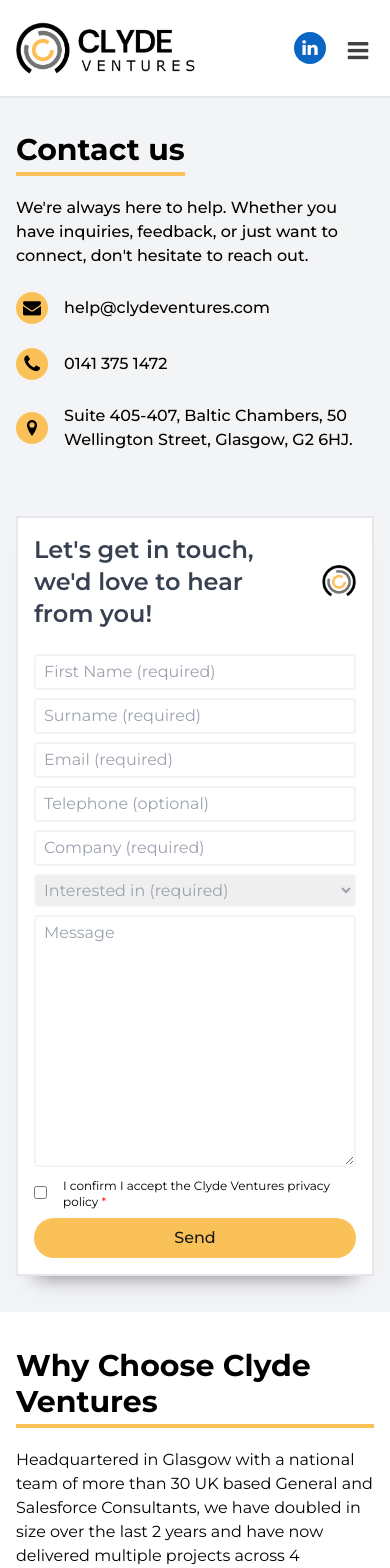
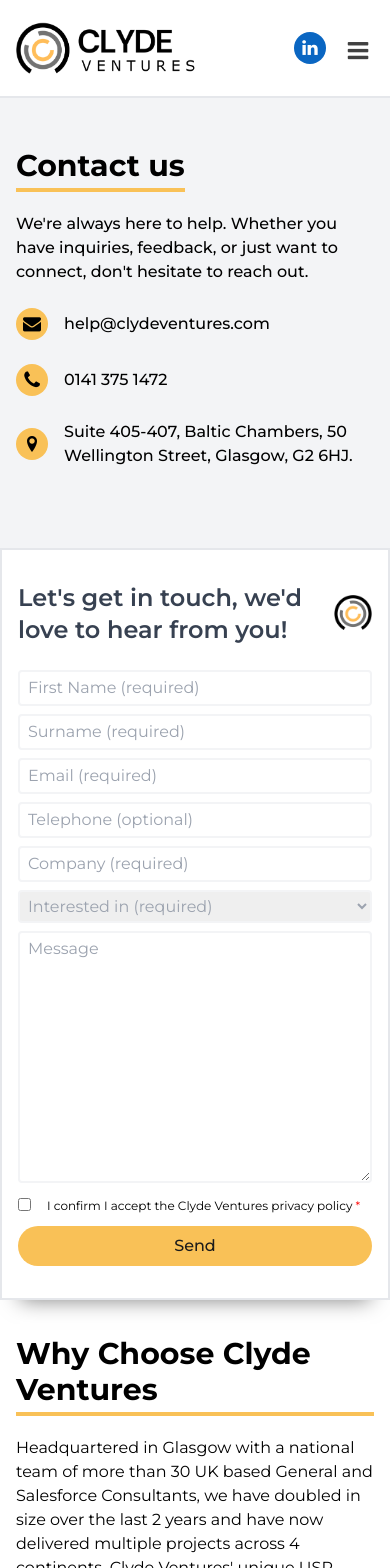
Before and after one commit to luke-meadows/clyde-ventures-2024, a Next.js app: page /contact in a window 390 px wide. Shown: the top 1568 px of the page. Built offline with nearby package versions, Linux system fonts and the light colour scheme.

Commit message:
Contact Form

```diff
--- a/app/about-us/meet-the-team/page.js
+++ b/app/about-us/meet-the-team/page.js
@@ -22,7 +22,7 @@
               <Image
                 key={i}
                 src={item.image}
-                className="h-[600px] md:h-[500px] object-cover object-top w-[100%] rounded-t"
+                className="h-[400px] md:h-[500px] object-cover object-top w-[100%] rounded-t"
                 objectPosition="bottom"
               />
               <div className="px-2 py-1 bg-primary-orange">
@@ -34,12 +34,14 @@
         </div>
         <div className="page-break"></div>
       </div>
+      <div className="hidden md:block">
         {activeTeamMember && (
           <TeamModal
             activeTeamMember={activeTeamMember}
             setActiveTeamMember={setActiveTeamMember}
           />
         )}
+      </div>
       <ContactSection />
     </AnimationWrapper>
   );
--- a/components/InfoBox.js
+++ b/components/InfoBox.js
@@ -31,7 +31,7 @@
   };
   const { title, subtitle } = infoboxes[infobox];
   return (
-    <div className="inner-container text-center">
+    <div className="inner-container-2 text-center">
       <div className="p-8 bg-black text-white card-rounding">
         <h2 className="text-3xl mb-6 font-semibold ">{title}</h2>
         {subtitle.map((p, i) => (
@@ -39,10 +39,12 @@
             {p}
           </p>
         ))}
-        <div className="flex gap-6 items-center mt-[25px] mx-auto w-fit text-sm">
-          <Link href="/contact" className="button py-3 center-contents">
-            Contact us
-          </Link>
+        <div className="flex gap-6 items-center mt-[25px] mx-auto w-fit text-sm ">
+          <div className="hidden md:block">
+            <Link href="/contact" className="button py-3 center-contents">
+              Contact us
+            </Link>
+          </div>
           {/* Additional buttons */}
           {children}
         </div>
--- a/components/contact/ContactForm.js
+++ b/components/contact/ContactForm.js
@@ -2,7 +2,7 @@
 
 export default function ContactForm() {
   return (
-    <div className="right w-full md:w-1/2 p-4 md:p-8 card-rounding bg-white border-2 border-gray-200 shadow-bottom">
+    <div className="right w-full md:w-1/2 py-8 md:py-4 px-4 md:px-8 card-rounding bg-white border-2 border-gray-200 shadow-bottom">
       <div className="flex gap-4 mb-6 items-center">
         <h2 className="text-2xl font-semibold text-gray-700">
           Let's get in touch, we'd love to hear from you!
--- a/components/contact/ContactSection.js
+++ b/components/contact/ContactSection.js
@@ -3,10 +3,10 @@
 export default function ContactSection() {
   return (
     <div className="bg-gray-100">
-      <div className="inner-container">
+      <div className="inner-container-2">
         <div className="page-break"></div>
         <div className="flex-col md:flex-row flex justify-between items-center gap-16">
-          <div className="left w-full md:w-1/2">
+          <div className="left w-full md:w-1/2 p-4 md:p-0">
             <h5 className="text-4xl mb-6 section-heading">Contact us</h5>
             <p className="max-w-[50ch]">
               We&apos;re always here to help. Whether you have inquiries,
@@ -37,7 +37,7 @@
           </div>
           <ContactForm />
         </div>
-        <div className="page-break"></div>
+        <div className="page-break hidden md:block"></div>
       </div>
     </div>
   );
--- a/components/education/CourseModules.js
+++ b/components/education/CourseModules.js
@@ -84,12 +84,12 @@
           learning and to provide access to relevant and impactful guest
           speakers, case studies and examples from the business world.
         </p>
-        <div className="grid grid-cols-2 gap-4 mt-8 text-left">
+        <div className="grid grid-cols-1 md:grid-cols-2 gap-4 mt-8 text-left">
           {modules.map((module, i) => {
             return (
               <div
                 key={i}
-                className="p-4 bg-black card-rounding text-white shadow-bottom"
+                className="p-4 bg-black rounded-2xl text-white shadow-bottom"
               >
                 <div>
                   <h5 className="text-lg mb-1 text-primary-orange">
--- a/styles/globals.css
+++ b/styles/globals.css
@@ -45,6 +45,9 @@
 }
 .inner-container {
   @apply px-4 md:px-8 max-w-[1300px] mx-auto;
+}
+.inner-container-2 {
+  @apply md:px-8 max-w-[1300px] mx-auto;
 }
 .card-rounding {
   @apply md:rounded-2xl overflow-hidden;
```
Lines whose indentation alone changed are shown as unchanged.
